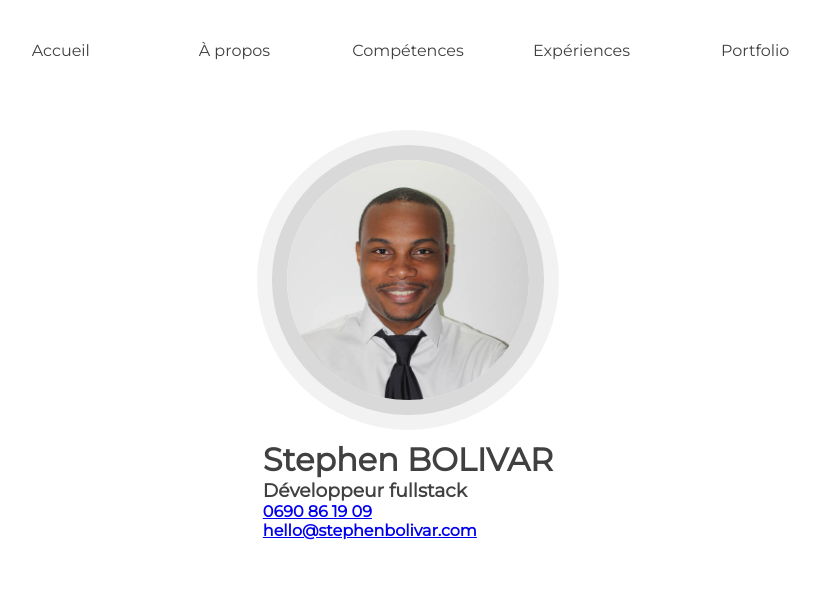
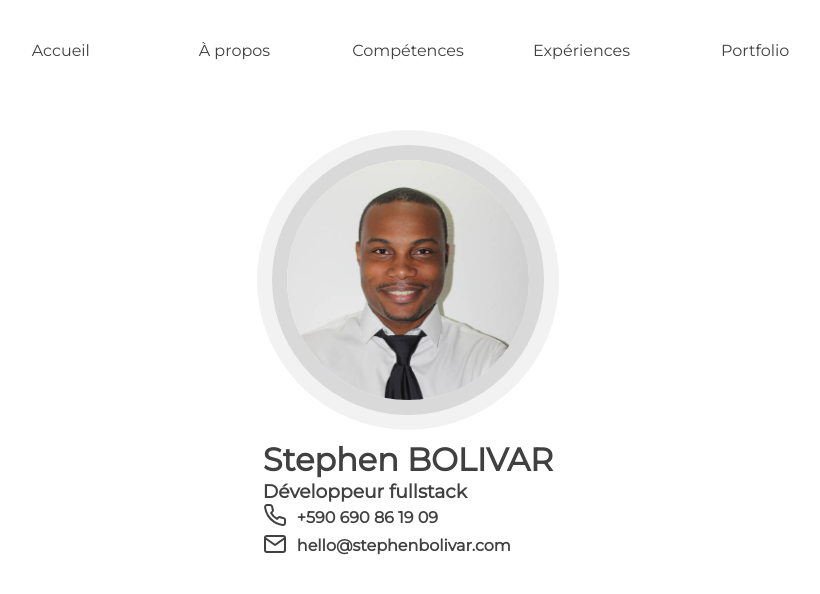
Before and after one commit to sboli/stephenbolivar.com, a React (Create React App) app: page / in a window 1280 px wide. Shown: the top 594 px of the page, without its empty margins (232-1052 px from the left). Built offline with nearby package versions, Linux system fonts and the light colour scheme.

Commit message:
home page

```diff
--- a/package.json
+++ b/package.json
@@ -5,6 +5,7 @@
     "dependencies": {
         "@material-ui/core": "^4.4.0",
         "@material-ui/icons": "^4.2.1",
+        "feather-icons": "^4.24.1",
         "hamburgers": "^1.1.3",
         "hedron": "^1.0.0-beta.12",
         "node-sass": "^4.12.0",
--- a/src/components/Home.js
+++ b/src/components/Home.js
@@ -7,7 +7,7 @@ const Root = styled.div`
     height: 100vh;
     display: grid;
     grid-template-columns: 100%;
-    grid-template-rows: 10% 30% 5% 40% 15%;
+    grid-template-rows: 10% 30% 5% 15% 15%;
 `;
 
 export default function Home() {
--- a/src/components/HomeInfo.js
+++ b/src/components/HomeInfo.js
@@ -1,9 +1,13 @@
 import React from 'react';
 import styled from 'styled-components';
+import HomeInfoContact from './HomeInfoContact';
 
 const Root = styled.div`
     font-weight: bold;
     justify-self: center;
+    display: flex;
+    flex-direction: column;
+    justify-content: space-between;
 `;
 
 export default function HomeTitle() {
@@ -11,12 +15,12 @@ export default function HomeTitle() {
         <Root>
             <h1>Stephen BOLIVAR</h1>
             <h3>Développeur fullstack</h3>
-            <p>
-                <a href="tel:0690861909">0690 86 19 09</a>
-            </p>
-            <p>
-                <a href="mailto:hello@stephenbolivar.com">hello@stephenbolivar.com</a>
-            </p>
+            <HomeInfoContact icon="phone" text="+590 690 86 19 09" href="tel:+590690861909"></HomeInfoContact>
+            <HomeInfoContact
+                icon="mail"
+                text="hello@stephenbolivar.com"
+                href="mailto:hello@stephenbolivar.com"
+            ></HomeInfoContact>
         </Root>
     );
 }
--- /dev/null
+++ b/src/components/HomeInfoContact.js
@@ -0,0 +1,28 @@
+import React from 'react';
+import styled from 'styled-components';
+import * as feather from 'feather-icons';
+
+const Root = styled.div`
+    display: flex;
+    align-items: center;
+`;
+
+const StyledA = styled.a`
+    display: block;
+    margin-left: 10px;
+    color: inherit;
+    text-decoration: none;
+    &:visited {
+        color: inherit;
+        text-decoration: none;
+    }
+`;
+
+export default function HomeInfoContact({ icon, text, href }) {
+    return (
+        <Root>
+            <div dangerouslySetInnerHTML={{ __html: feather.icons[icon].toSvg() }}></div>
+            <StyledA href={href}>{text}</StyledA>
+        </Root>
+    );
+}
```
Also changed, not shown: 1 other file (tests, documents, lock files or other folders).
